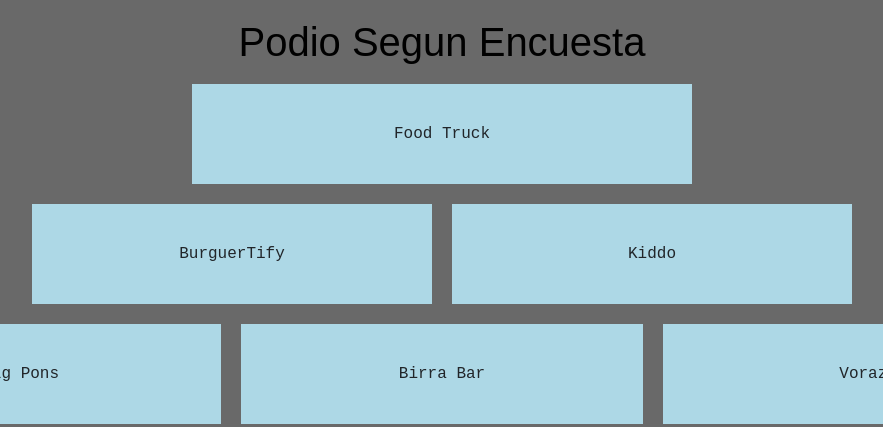
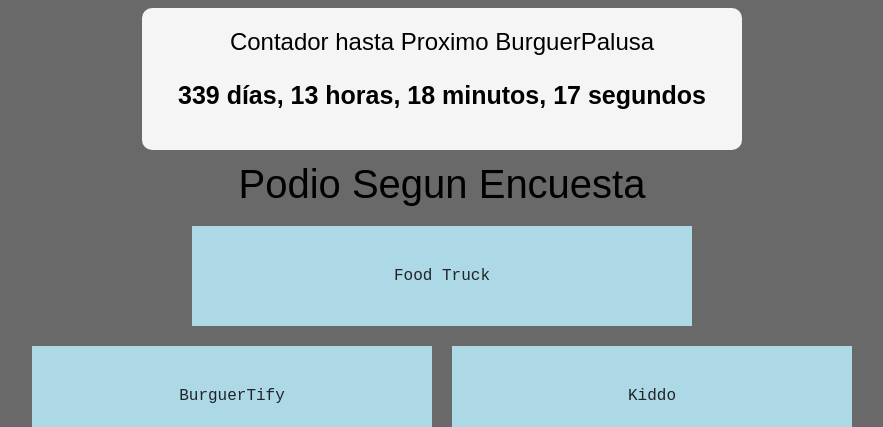
Before and after one commit to jaimekeller/TrabajoPW-JaimeKeller, a plain HTML site: page index.html in a window 1280 px wide. Shown: the part 682-1109 px from the top of the page, without its empty margins (198-1081 px from the left). Drawn offline with nearby package versions, Linux system fonts and the light colour scheme.

Commit message:
contador bien

```diff
--- a/index.html
+++ b/index.html
@@ -74,6 +74,28 @@
         <script src="https://cdn.jsdelivr.net/npm/@popperjs/core@2.11.8/dist/umd/popper.min.js" integrity="sha384-I7E8VVD/ismYTF4hNIPjVp/Zjvgyol6VFvRkX/vR+Vc4jQkC+hVqc2pM8ODewa9r" crossorigin="anonymous"></script>
         <script src="https://cdn.jsdelivr.net/npm/bootstrap@5.3.0/dist/js/bootstrap.min.js" integrity="sha384-fbbOQedDUMZZ5KreZpsbe1LCZPVmfTnH7ois6mU1QK+m14rQ1l2bGBq41eYeM/fS" crossorigin="anonymous"></script>
 
+        <title>Contador hasta Proximo BurguerPalusa</title>
+        <script>
+            var fechaObjetivo = new Date("2024-05-27T12:00:00");
+            function actualizarContador() {
+                var fechaActual = new Date();
+
+
+                var diferencia = fechaObjetivo - fechaActual;
+
+
+                var segundos = Math.floor(diferencia / 1000) % 60;
+                var minutos = Math.floor(diferencia / (1000 * 60)) % 60;
+                var horas = Math.floor(diferencia / (1000 * 60 * 60)) % 24;
+                var dias = Math.floor(diferencia / (1000 * 60 * 60 * 24));
+
+
+                document.getElementById("contador").innerHTML = dias + " días, " + horas + " horas, " + minutos + " minutos, " + segundos + " segundos";
+            }
+
+            setInterval(actualizarContador, 1000);
+            <!--Chequear si esta bien esto-->
+        </script>
 
 
 
@@ -93,7 +115,19 @@
 
 
     <main>
-        <div class="row">
+      <div id="contador_palusa" class="row" class="col-12">
+        <h1>Contador hasta Proximo BurguerPalusa</h1>
+          <p id="contador"></p>
+
+      </div>
+
+
+
+
+
+
+
+
 
           <div id="main" class="col-12">
               <h1 id="podio">Podio Segun Encuesta</h1>
--- a/style.css
+++ b/style.css
@@ -4,6 +4,8 @@ body{margin:10px;
     background-color:dimgray;
 
 }
+
+
 
 #titular{
     font-size: 30px;
@@ -26,17 +28,27 @@ nav ul {
     padding: 0;
 }
 
-nav li {
-    padding: 10px;
-    margin-bottom: 4px;
-    margin-top: 4px;
-    background-color: lightblue;
-    color: black;
+#contador_palusa {
+  text-align: center;
+  color: black;
+  padding: 20px;
+  background-color: whitesmoke;
+  border-radius: 10px;
+  margin: 0 auto;
+  max-width: 600px;
 }
 
-nav li:hover {
-    background-color: blue;
+#contador_palusa h1 {
+  font-size: 24px;
+  margin-bottom: 20px;
 }
+
+#contador {
+  font-size: 25px;
+  font-weight: bold;
+}
+
+
 
 
 img{
```
